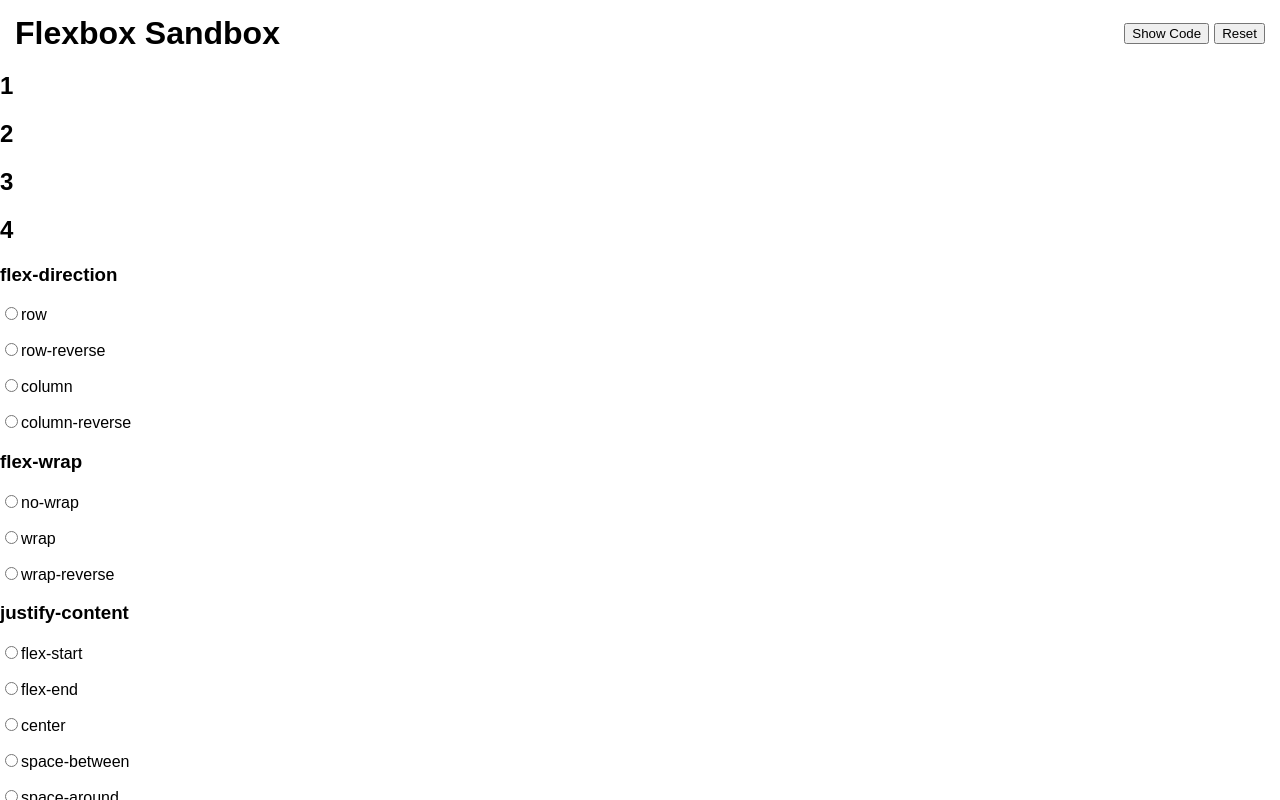
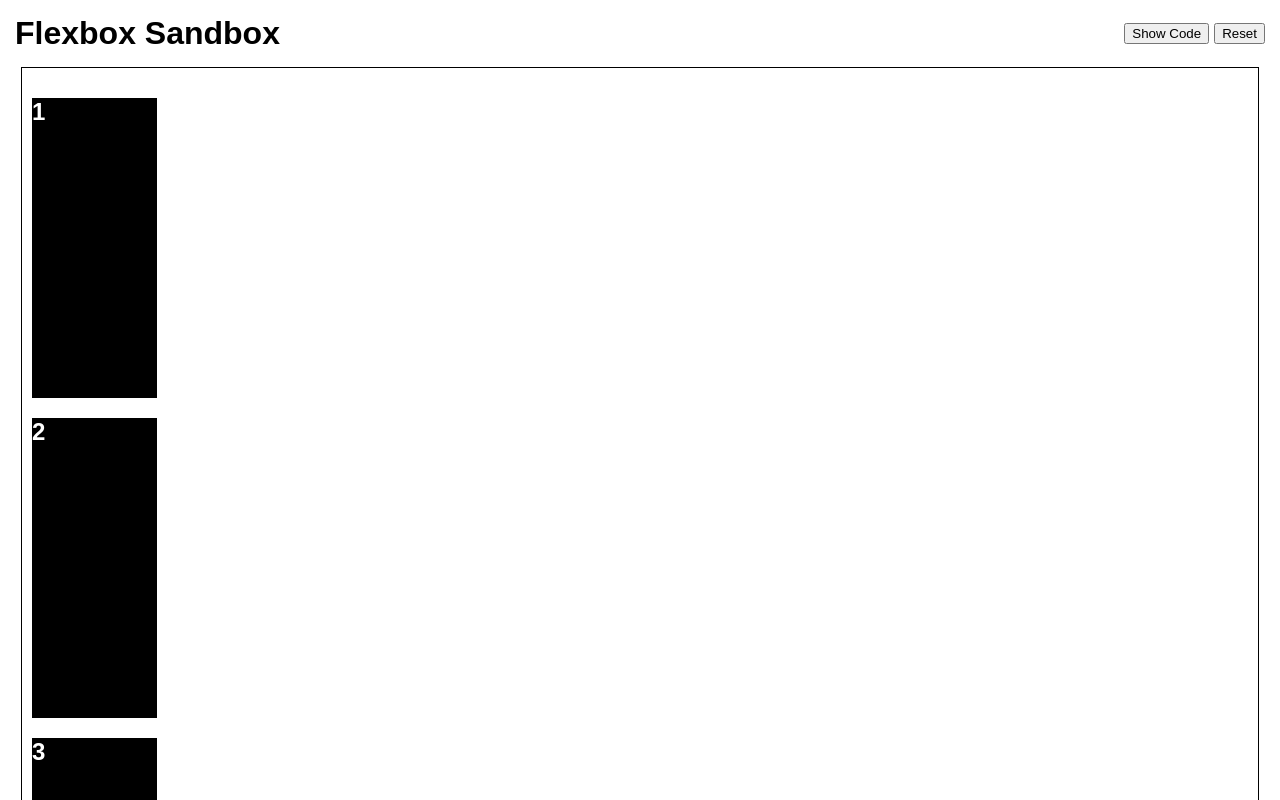
Before and after one commit to marissa27/flex-sandbox, a React (Create React App) app: page / in a window 1280 px wide. Shown: the top 800 px of the page. Built offline with nearby package versions, Linux system fonts and the light colour scheme.

Commit message:
Add basic styling to flex parent and child

```diff
--- a/src/index.css
+++ b/src/index.css
@@ -21,3 +21,19 @@ h1 {
   display: block;
   margin: 0 5px 0 0;
 }
+
+/* Flex Parent Section */
+.flex-parent {
+  width: 95%;
+  margin: 0 auto;
+  padding: 10px;
+  border: 1px solid black;
+}
+
+/* Flex Child */
+.flex-child {
+  width: 125px;
+  height: 300px;
+  color: #fff;
+  background-color: #000;
+}
```
